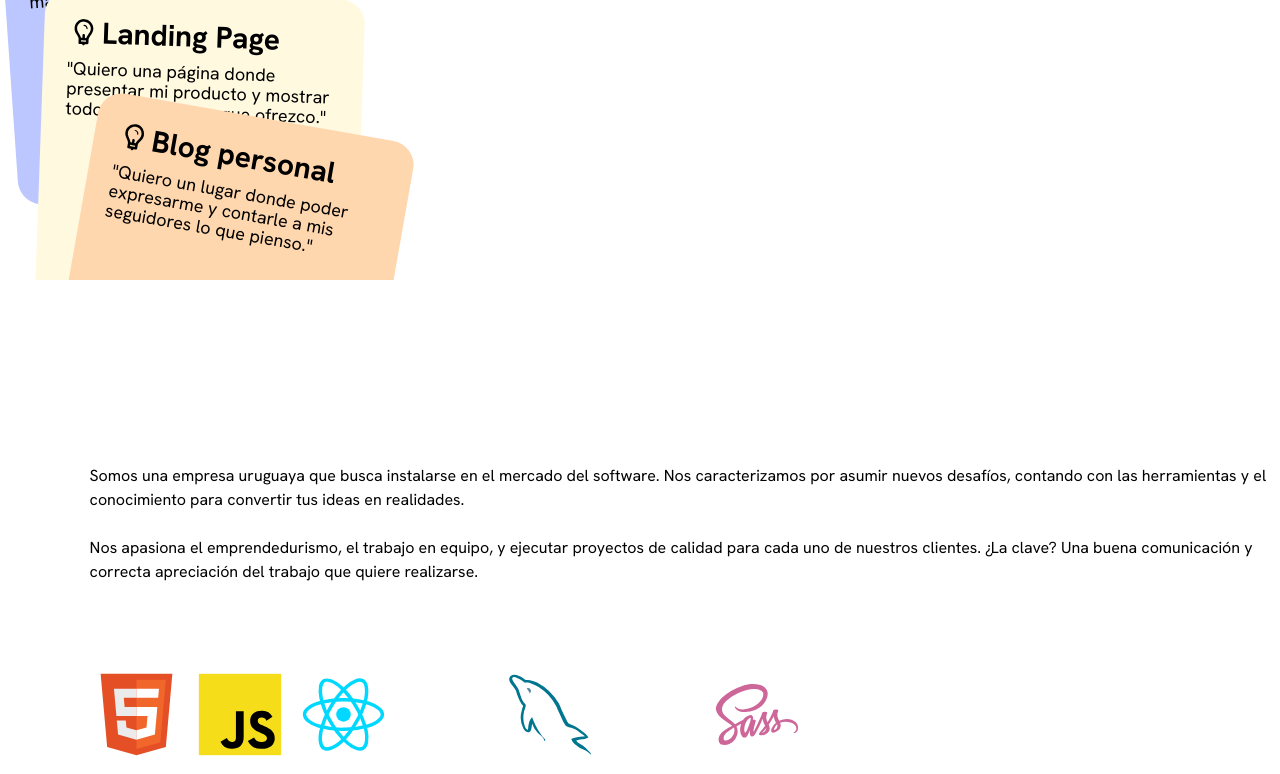
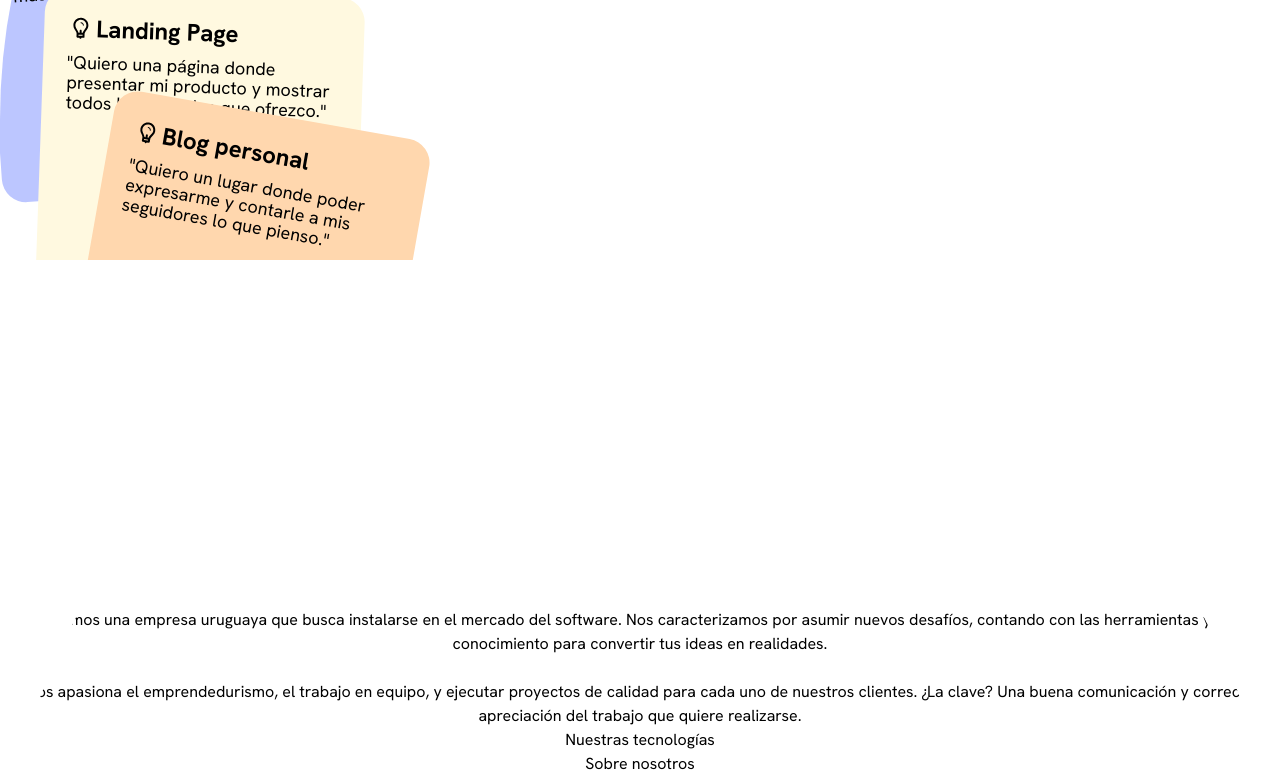
Before and after one commit to alepertu/bgd, a Next.js app: page / in a window 1280 px wide. Shown: the part 520-1294 px from the top of the page. Built offline with nearby package versions, Linux system fonts and the light colour scheme.

Commit message:
feat: animate main cards

```diff
--- a/app/_components/MainCard.tsx
+++ b/app/_components/MainCard.tsx
@@ -1,10 +1,22 @@
+import { motion } from 'motion/react';
 import { TiLightbulb } from 'react-icons/ti';
 
-const customizations = [
-  'z-[1] -left-4 top-[10px] -rotate-[4deg] bg-uy-blue-50 hover:text-uy-blue-50',
-  'z-[2] left-4 top-[130px] rotate-[2deg] bg-uy-yellow-50 hover:text-uy-yellow-50',
-  'z-[3] left-12 top-[250px] rotate-[10deg] bg-uy-brown-50 hover:text-uy-brown-50',
-];
+const animations = {
+  initialRotation: ['-4deg', '2deg', '10deg'],
+  initialPosition: [
+    { left: '-2rem', top: '300px' },
+    { left: '1rem', top: '350px' },
+    { left: '4rem', top: '400px' },
+  ],
+  finalPosition: [
+    { left: '-1rem', top: '10px' },
+    { left: '1rem', top: '130px' },
+    { left: '3rem', top: '250px' },
+  ],
+  colors: ['#BCC6FF', '#FFF9E0', '#FFD7AE'],
+  hoverRotation: ['-3deg', '1deg', '9deg'],
+  hoverPosition: [{ top: '-10px' }, { top: '100px' }, { top: '220px' }],
+};
 
 export default function MainCard({
   title,
@@ -16,14 +28,39 @@ export default function MainCard({
   order: number;
 }) {
   return (
-    <div
-      className={`h-80 w-80 rounded-3xl absolute flex flex-col p-6 text-black text-left hover:scale-110 hover:bg-black transition-all ${
-        customizations[order - 1]
-      }`}>
-      <h3 className="text-3xl font-bold w-full text-inherit flex items-center">
+    <motion.div
+      initial={{
+        rotate: animations.initialRotation[order - 1],
+        left: animations.initialPosition[order - 1].left,
+        top: animations.initialPosition[order - 1].top,
+        backgroundColor: animations.colors[order - 1],
+        color: 'black',
+        opacity: 0,
+      }}
+      animate={{
+        top: animations.finalPosition[order - 1].top,
+        opacity: 1,
+        transition: { delay: (order - 1) * 0.3 },
+      }}
+      whileHover={{
+        scale: 1.05,
+        rotate: animations.hoverRotation[order - 1],
+        top: animations.hoverPosition[order - 1].top,
+        backgroundColor: 'black',
+        color: animations.colors[order - 1],
+      }}
+      whileTap={{
+        scale: 1.05,
+        rotate: animations.hoverRotation[order - 1],
+        top: animations.hoverPosition[order - 1].top,
+        backgroundColor: 'black',
+        color: animations.colors[order - 1],
+      }}
+      className={`h-80 w-80 rounded-3xl absolute flex flex-col p-6 text-left z-[${order}]`}>
+      <h3 className="text-2xl font-bold w-full text-inherit flex items-center">
         <TiLightbulb className="mr-1" /> {title}
       </h3>
       <span className="text-lg mt-2 leading-5">{desc}</span>
-    </div>
+    </motion.div>
   );
 }
--- /dev/null
+++ b/app/_components/Section.tsx
@@ -0,0 +1,15 @@
+export default function Section({
+  id,
+  children,
+}: {
+  id: string;
+  children: React.ReactNode;
+}) {
+  return (
+    <section
+      className="text-center relative overflow-hidden w-full flex-col place-content-center h-svh px-6 rounded-t-full"
+      id={id}>
+      {children}
+    </section>
+  );
+}
--- a/app/_components/css/nosotros.css
+++ /dev/null
@@ -1,56 +0,0 @@
-#nosotros {
-    text-align: left;
-    margin-left: 7%;
-    padding-top: 88px;
-}
-
-h2 {
-    font-size: 4rem;
-    color: white;
-}
-
-h3 {
-    font-size: 3.5rem;
-    color: white;
-}
-
-.tecnologias {
-    width: 60%;
-    display: grid;
-    grid-template: 1fr 1fr / repeat(7, 1fr);
-    grid-gap: 10px;
-    align-items: center;
-    justify-items: center;
-    margin-bottom: 120px;
-}
-
-.presentaciones {
-    display: grid;
-    grid-template-columns: repeat(3, 1fr);
-    width: 88%;
-    grid-gap: 60px
-}
-
-.tecnologias img {
-    width: 100%;
-}
-
-@media (max-width: 840px) {
-    h2 {
-        font-size: 2.8rem;
-        width: 90%;
-    }
-    h3 {
-        font-size: 2.2rem;
-        width: 90%;
-    }
-    .tecnologias {
-        width: 90%;
-        grid-template: repeat(3, 1fr) / repeat(5, 1fr);
-        margin-bottom: 60px;
-    }
-    .presentaciones {
-        display: flex;
-        flex-direction: column;
-    }
-}
--- a/app/page.tsx
+++ b/app/page.tsx
@@ -1,20 +1,20 @@
 'use client';
 
-import Nosotros from './_components/Nosotros.jsx';
 import Proyectos from './_components/Proyectos.jsx';
 import Contacto from './_components/Contacto.jsx';
 
 import React from 'react';
+import { motion } from 'motion/react';
 import Header from './_components/Header.tsx';
 import MainCard from './_components/MainCard.tsx';
+import Section from './_components/Section.tsx';
 
 function App() {
   return (
     <div className="text-center">
       <Header />
-      <main
-        className="text-center relative overflow-hidden w-full flex-col place-content-center h-svh px-6"
-        id="inicio">
+      <main>
+        <Section id="inicio">
           <svg
             xmlns="http://www.w3.org/2000/svg"
             viewBox="0 0 480 480"
@@ -36,7 +36,7 @@ function App() {
           <h1 className="text-3xl font-bold px-8 tracking-tight">
             Convertimos tu idea en realidad
           </h1>
-        <p className="text-lg mt-6 mb-10 tracking-tight text-balance">
+          <p className="text-lg mt-6 mb-10 tracking-tight leading-6 text-balance">
             Desarrollamos aplicaciones web para emprendedores y start-ups.{' '}
             <b>Creamos tu producto digital desde cero</b> o mejoramos el que ya
             tenés.
@@ -63,8 +63,26 @@ function App() {
               desc='"Quiero un lugar donde poder expresarme y contarle a mis seguidores lo que pienso."'
             />
           </div>
+          <span className="absolute bottom-0 left-0 w-full h-5 border-b-2 border-white bg-white rounded-t-full z-10"></span>
+        </Section>
+        <Section id="nosotros">
+          <h2>¡Hola!</h2>
+          <p>
+            Somos una empresa uruguaya que busca instalarse en el mercado del
+            software. Nos caracterizamos por asumir nuevos desafíos, contando
+            con las herramientas y el conocimiento para convertir tus ideas en
+            realidades.
+            <br />
+            <br />
+            Nos apasiona el emprendedurismo, el trabajo en equipo, y ejecutar
+            proyectos de calidad para cada uno de nuestros clientes. ¿La clave?
+            Una buena comunicación y correcta apreciación del trabajo que quiere
+            realizarse.
+          </p>
+          <h3>Nuestras tecnologías</h3>
+          <h3>Sobre nosotros</h3>
+        </Section>
       </main>
-      <Nosotros />
       <Proyectos />
       <Contacto />
     </div>
--- a/package.json
+++ b/package.json
@@ -3,6 +3,7 @@
   "version": "0.1.0",
   "private": true,
   "dependencies": {
+    "motion": "^11.11.15",
     "next": "^14.2.15",
     "react": "^18.3.1",
     "react-dom": "^18.3.1",
```
Also changed, not shown: 1 other file (tests, documents, lock files or other folders). Lines whose indentation alone changed are shown as unchanged.
